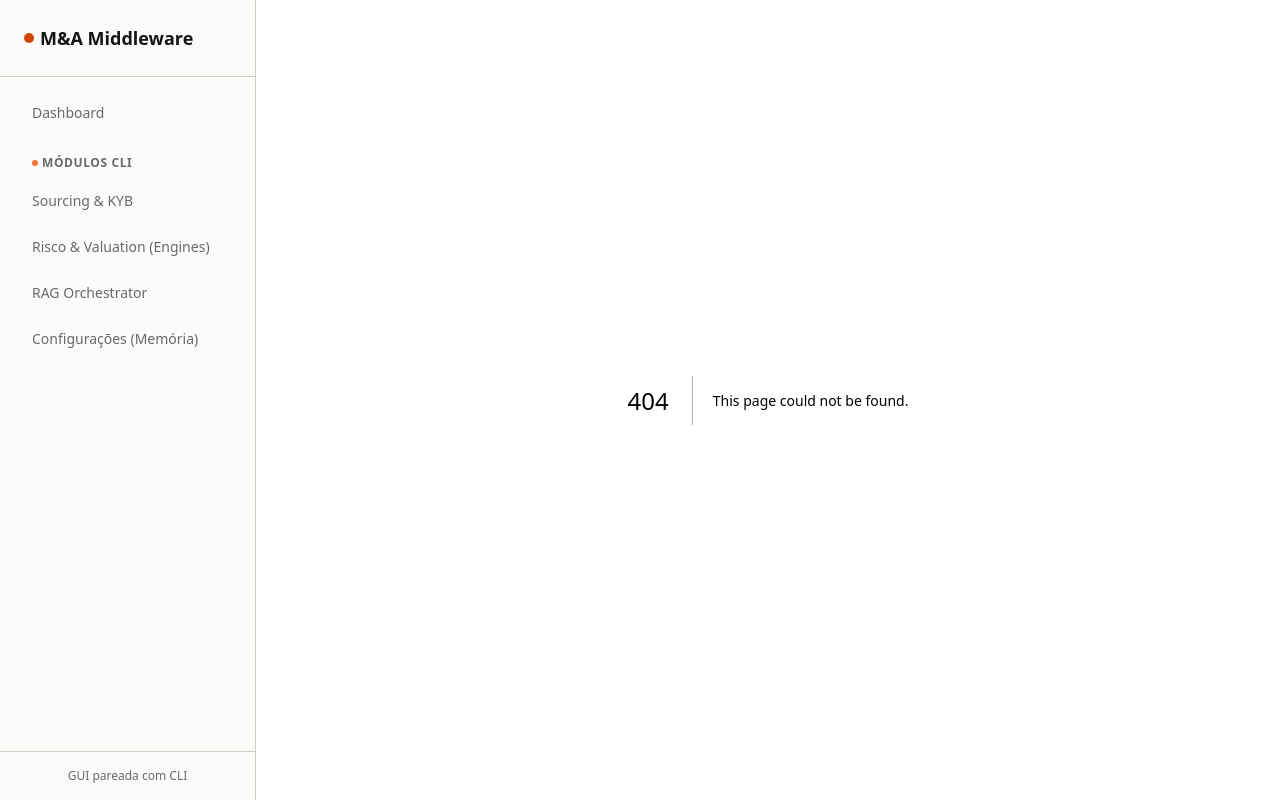
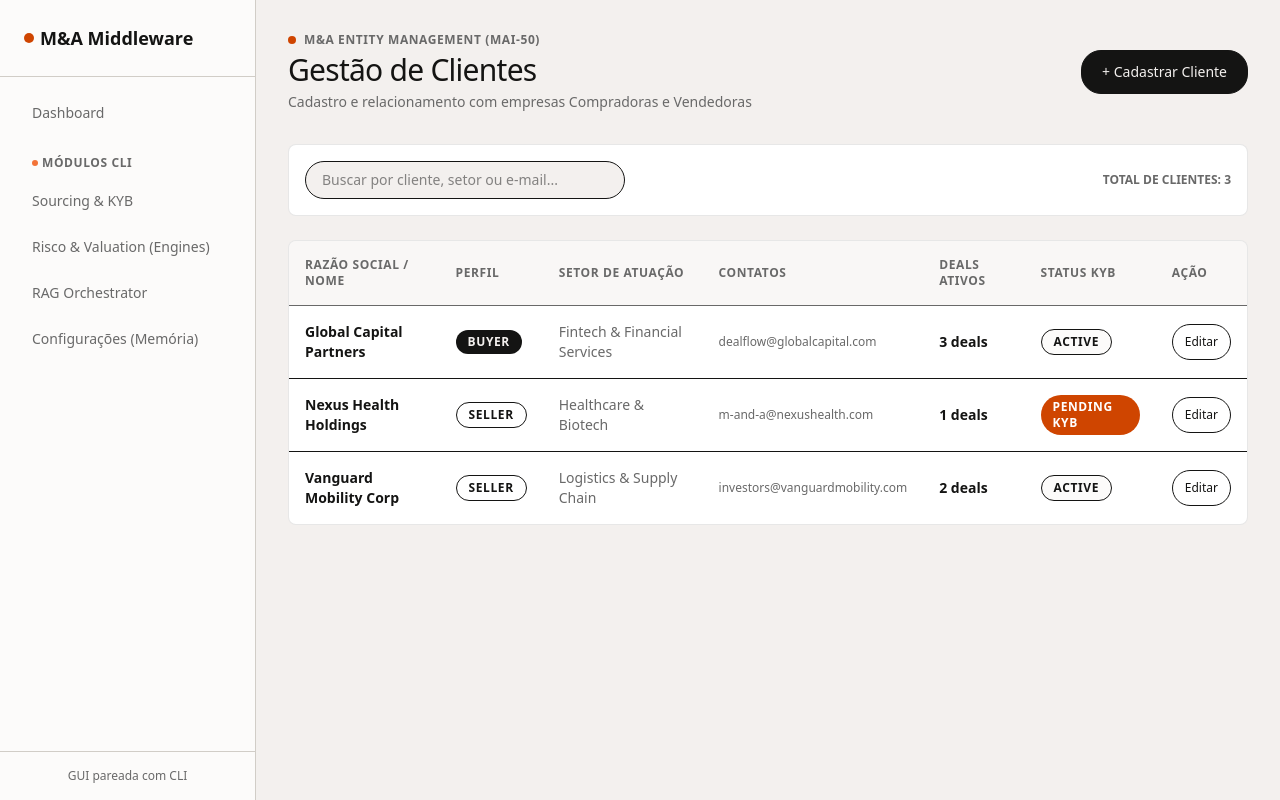
Before and after one commit to M-Ai-Fintech/mai, a Next.js app in the folder gui/: page /clients in a window 1280 px wide. Before the commit this address had no page. Built offline with nearby package versions, Linux system fonts and the light colour scheme; a web font is replaced by a local one.

Commit message:
feat(gui): implement CRUD entity screens for Clients and Deals following Dealroom benchmark (MAI-50)

```diff
--- /dev/null
+++ b/gui/app/clients/page.tsx
@@ -0,0 +1,252 @@
+"use client";
+
+import { useState } from "react";
+import { Card } from "@/components/Card/Card";
+import { Button } from "@/components/Button/Button";
+import { Badge } from "@/components/Badge/Badge";
+
+interface ClientEntity {
+  id: string;
+  name: string;
+  type: "Buyer" | "Seller";
+  sector: string;
+  activeDealsCount: number;
+  contactEmail: string;
+  status: "Active" | "Pending KYB" | "Inactive";
+}
+
+export default function ClientsPage() {
+  const [clients, setClients] = useState<ClientEntity[]>([
+    {
+      id: "cli-1",
+      name: "Global Capital Partners",
+      type: "Buyer",
+      sector: "Fintech & Financial Services",
+      activeDealsCount: 3,
+      contactEmail: "dealflow@globalcapital.com",
+      status: "Active",
+    },
+    {
+      id: "cli-2",
+      name: "Nexus Health Holdings",
+      type: "Seller",
+      sector: "Healthcare & Biotech",
+      activeDealsCount: 1,
+      contactEmail: "m-and-a@nexushealth.com",
+      status: "Pending KYB",
+    },
+    {
+      id: "cli-3",
+      name: "Vanguard Mobility Corp",
+      type: "Seller",
+      sector: "Logistics & Supply Chain",
+      activeDealsCount: 2,
+      contactEmail: "investors@vanguardmobility.com",
+      status: "Active",
+    },
+  ]);
+
+  const [searchQuery, setSearchQuery] = useState("");
+  const [showModal, setShowModal] = useState(false);
+  const [newClient, setNewClient] = useState<Omit<ClientEntity, "id" | "activeDealsCount">>({
+    name: "",
+    type: "Buyer",
+    sector: "Technology",
+    contactEmail: "",
+    status: "Active",
+  });
+
+  const handleAddClient = (e: React.FormEvent) => {
+    e.preventDefault();
+    if (!newClient.name.trim()) return;
+
+    const created: ClientEntity = {
+      ...newClient,
+      id: "cli-" + (clients.length + 1),
+      activeDealsCount: 0,
+    };
+
+    setClients([created, ...clients]);
+    setShowModal(false);
+    setNewClient({
+      name: "",
+      type: "Buyer",
+      sector: "Technology",
+      contactEmail: "",
+      status: "Active",
+    });
+  };
+
+  const filteredClients = clients.filter(
+    (c) =>
+      c.name.toLowerCase().includes(searchQuery.toLowerCase()) ||
+      c.sector.toLowerCase().includes(searchQuery.toLowerCase()) ||
+      c.contactEmail.toLowerCase().includes(searchQuery.toLowerCase())
+  );
+
+  return (
+    <div className="p-8 max-w-7xl mx-auto text-left">
+      {/* Header */}
+      <header className="mb-8 flex justify-between items-center">
+        <div>
+          <div className="flex items-center gap-2 mb-1">
+            <span className="w-2 h-2 rounded-full bg-signal-orange"></span>
+            <p className="text-xs font-bold text-slate-gray uppercase tracking-wider">
+              M&A ENTITY MANAGEMENT (MAI-50)
+            </p>
+          </div>
+          <h1 className="text-3xl font-medium text-ink-black tracking-tight">
+            Gestão de Clientes
+          </h1>
+          <p className="text-slate-gray mt-1 text-sm">
+            Cadastro e relacionamento com empresas Compradoras e Vendedoras
+          </p>
+        </div>
+
+        <Button variant="primary" onClick={() => setShowModal(true)}>
+          + Cadastrar Cliente
+        </Button>
+      </header>
+
+      {/* Control Bar */}
+      <div className="flex items-center justify-between gap-4 mb-6 bg-white p-4 rounded-lg border border-ink-black/10 shadow-level-1">
+        <div className="relative min-w-[320px]">
+          <input
+            type="text"
+            placeholder="Buscar por cliente, setor ou e-mail..."
+            value={searchQuery}
+            onChange={(e) => setSearchQuery(e.target.value)}
+            className="w-full bg-canvas-cream border border-dust-taupe rounded-full px-4 py-2 text-sm text-ink-black focus:outline-none focus:ring-2 focus:ring-ink-black"
+          />
+        </div>
+        <div className="text-xs font-bold text-slate-gray uppercase">
+          Total de Clientes: {filteredClients.length}
+        </div>
+      </div>
+
+      {/* High Contrast White Table (8px radius) */}
+      <Card variant="default" padding="none">
+        <table className="w-full text-left border-collapse">
+          <thead>
+            <tr className="border-b border-dust-taupe bg-canvas-cream/50 text-slate-gray text-xs font-bold uppercase tracking-wider">
+              <th className="p-4">Razão Social / Nome</th>
+              <th className="p-4">Perfil</th>
+              <th className="p-4">Setor de Atuação</th>
+              <th className="p-4">Contatos</th>
+              <th className="p-4">Deals Ativos</th>
+              <th className="p-4">Status KYB</th>
+              <th className="p-4">Ação</th>
+            </tr>
+          </thead>
+          <tbody className="divide-y divide-dust-taupe/40 text-sm">
+            {filteredClients.map((client) => (
+              <tr key={client.id} className="hover:bg-lifted-cream transition-colors">
+                <td className="p-4 font-semibold text-ink-black">{client.name}</td>
+                <td className="p-4">
+                  <Badge variant={client.type === "Buyer" ? "dark" : "outline"}>
+                    {client.type}
+                  </Badge>
+                </td>
+                <td className="p-4 text-slate-gray">{client.sector}</td>
+                <td className="p-4 text-xs text-slate-gray">{client.contactEmail}</td>
+                <td className="p-4 font-bold text-ink-black">{client.activeDealsCount} deals</td>
+                <td className="p-4">
+                  <Badge variant={client.status === "Active" ? "default" : "orange"}>
+                    {client.status}
+                  </Badge>
+                </td>
+                <td className="p-4">
+                  <Button variant="secondary" size="sm">
+                    Editar
+                  </Button>
+                </td>
+              </tr>
+            ))}
+          </tbody>
+        </table>
+      </Card>
+
+      {/* Creation Modal */}
+      {showModal && (
+        <div className="fixed inset-0 bg-ink-black/40 backdrop-blur-sm flex justify-center items-center z-50 p-4">
+          <Card variant="default" padding="lg" className="w-full max-w-md shadow-level-3">
+            <h3 className="text-xl font-medium text-ink-black mb-5">
+              Cadastrar Novo Cliente
+            </h3>
+
+            <form onSubmit={handleAddClient} className="space-y-4">
+              <div>
+                <label className="block text-xs font-bold text-slate-gray uppercase tracking-wider mb-1">
+                  Nome / Razão Social
+                </label>
+                <input
+                  type="text"
+                  required
+                  placeholder="Ex: Nexus Capital Group"
+                  value={newClient.name}
+                  onChange={(e) => setNewClient({ ...newClient, name: e.target.value })}
+                  className="w-full bg-canvas-cream border border-dust-taupe rounded-lg px-4 py-2.5 text-ink-black focus:outline-none focus:ring-2 focus:ring-ink-black text-sm"
+                />
+              </div>
+
+              <div className="grid grid-cols-2 gap-4">
+                <div>
+                  <label className="block text-xs font-bold text-slate-gray uppercase tracking-wider mb-1">
+                    Tipo de Perfil
+                  </label>
+                  <select
+                    value={newClient.type}
+                    onChange={(e) =>
+                      setNewClient({ ...newClient, type: e.target.value as "Buyer" | "Seller" })
+                    }
+                    className="w-full bg-canvas-cream border border-dust-taupe rounded-lg px-4 py-2.5 text-ink-black text-sm"
+                  >
+                    <option value="Buyer">Comprador (Buyer)</option>
+                    <option value="Seller">Vendedor (Seller)</option>
+                  </select>
+                </div>
+
+                <div>
+                  <label className="block text-xs font-bold text-slate-gray uppercase tracking-wider mb-1">
+                    Setor
+                  </label>
+                  <input
+                    type="text"
+                    required
+                    placeholder="Ex: Fintech"
+                    value={newClient.sector}
+                    onChange={(e) => setNewClient({ ...newClient, sector: e.target.value })}
+                    className="w-full bg-canvas-cream border border-dust-taupe rounded-lg px-4 py-2.5 text-ink-black focus:outline-none focus:ring-2 focus:ring-ink-black text-sm"
+                  />
+                </div>
+              </div>
+
+              <div>
+                <label className="block text-xs font-bold text-slate-gray uppercase tracking-wider mb-1">
+                  E-mail de Contato
+                </label>
+                <input
+                  type="email"
+                  required
+                  placeholder="contato@empresa.com"
+                  value={newClient.contactEmail}
+                  onChange={(e) => setNewClient({ ...newClient, contactEmail: e.target.value })}
+                  className="w-full bg-canvas-cream border border-dust-taupe rounded-lg px-4 py-2.5 text-ink-black focus:outline-none focus:ring-2 focus:ring-ink-black text-sm"
+                />
+              </div>
+
+              <div className="flex justify-end gap-3 pt-4 border-t border-dust-taupe">
+                <Button type="button" variant="secondary" onClick={() => setShowModal(false)}>
+                  Cancelar
+                </Button>
+                <Button type="submit" variant="primary">
+                  Salvar Cliente
+                </Button>
+              </div>
+            </form>
+          </Card>
+        </div>
+      )}
+    </div>
+  );
+}
```
Also changed, not shown: 1 other file (tests, documents, lock files or other folders).
